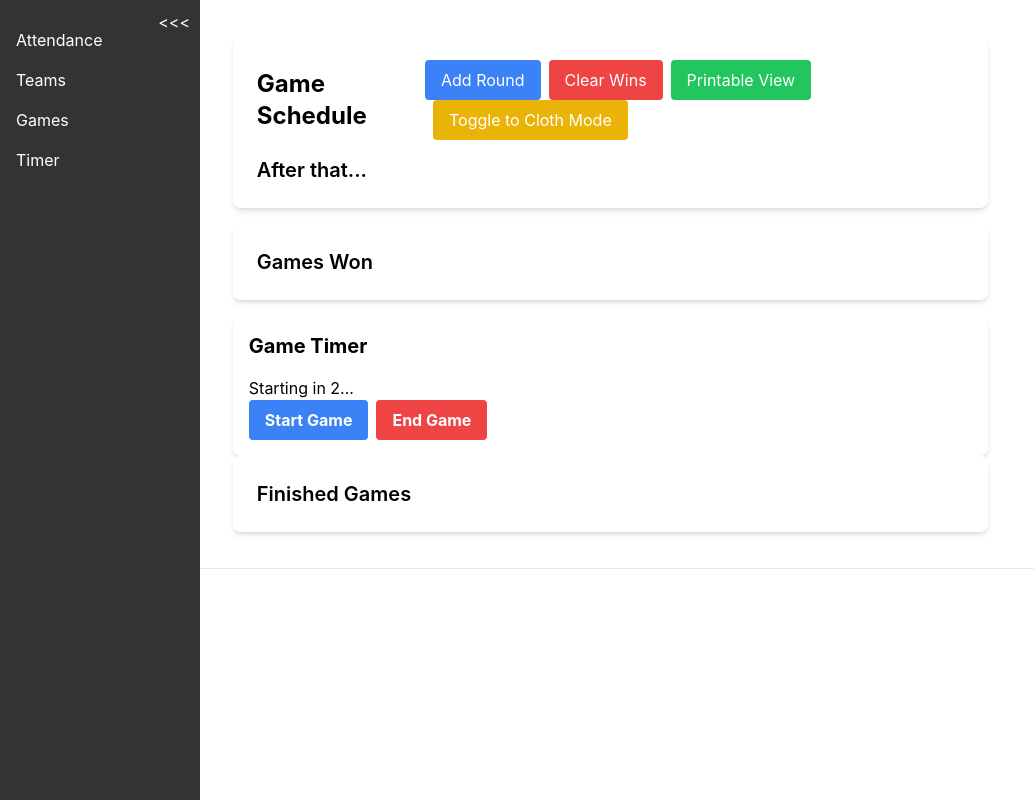
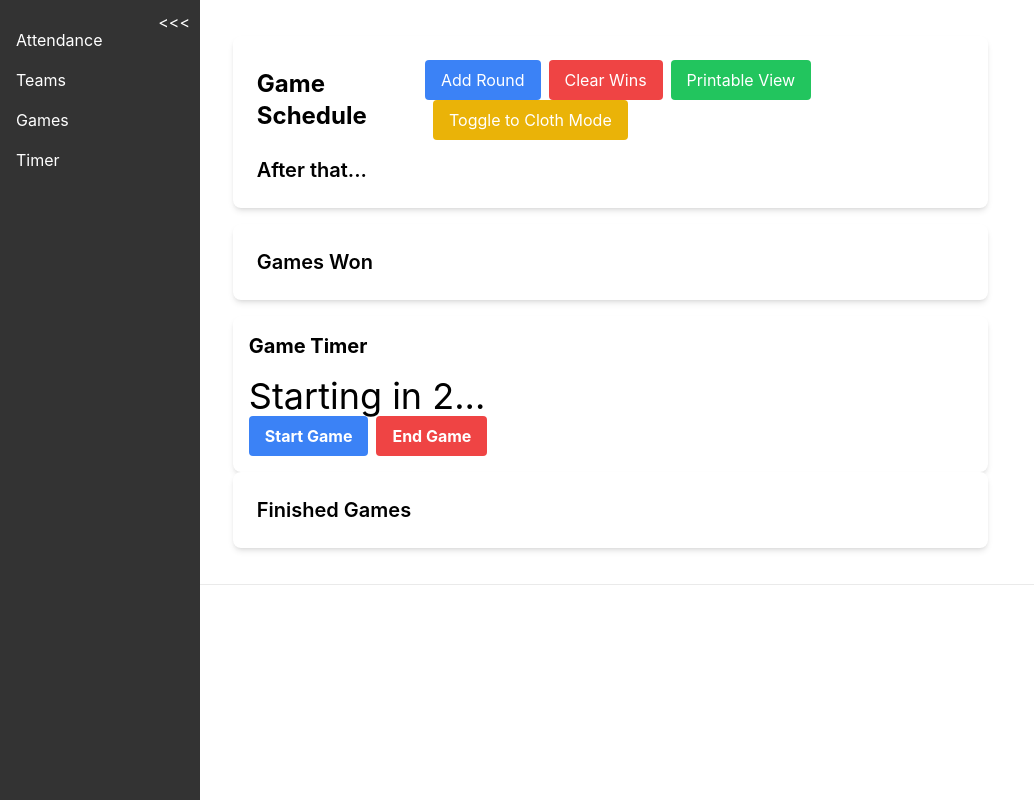
Before and after one commit to jsartin513/open-gym, a Next.js app: page /games in a window 1280 px wide. Both pictures are taken after a click on the button "Start Game". Shown: the whole page, without its empty margins (0-1034 px from the left). Built offline with nearby package versions, Linux system fonts and the light colour scheme.

Commit message:
pregame countdown bigger

```diff
--- a/src/components/Timer.jsx
+++ b/src/components/Timer.jsx
@@ -114,7 +114,7 @@ const Timer = ({ mode }) => {
       )}
 
       {preGameCountdown !== null ? (
-        <p>Starting in {preGameCountdown}...</p>
+        <p className="text-4xl">Starting in {preGameCountdown}...</p>
       ) : (
         <p className={`${fontSize()} ${gameTimer <= 10 ? 'text-red-500 animate-pulse' : ''}`}> {/* Conditional styling */}
           {formatTime(gameTimer)}{" "}
```
